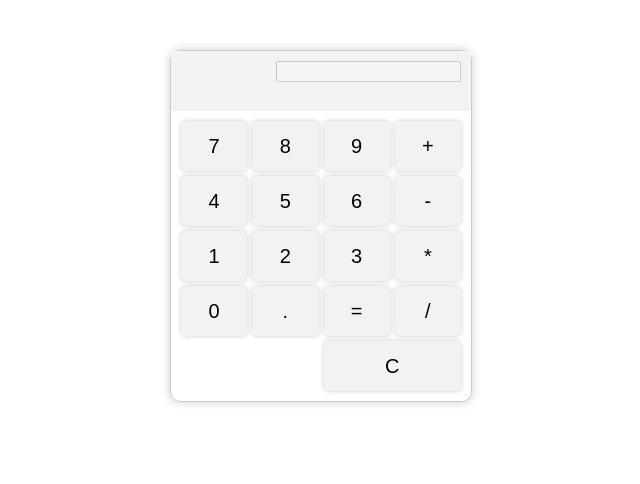
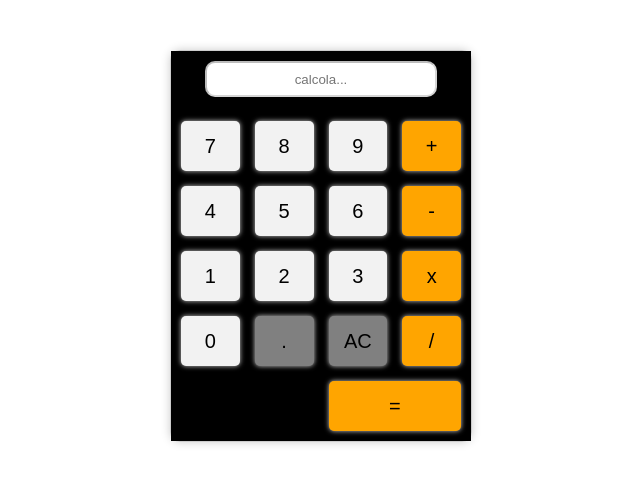
Before and after one commit to AleAlle62/calculator-js-css-html, a plain HTML site: page index.html in a window 1280 px wide. Shown: the whole page, without its empty margins (319-959 px from the left). Drawn offline with Linux system fonts and the light colour scheme.

Commit message:
end project

```diff
--- a/index.html
+++ b/index.html
@@ -3,33 +3,52 @@
 <head>
 	<title>Calcolatrice Web</title>
 	<link rel="stylesheet" href="style.css">
-    <script src="js/script.js" defer></script>
 </head>
 <body>
 	<div class="calculator">
 		<div class="display">
-			<input type="text" id="result" disabled>
+			<input type="text" id="result" disabled
+			placeholder="calcola...">
 		</div>
 		<div class="keys">
 			<button onclick="addNumber('7')">7</button>
 			<button onclick="addNumber('8')">8</button>
 			<button onclick="addNumber('9')">9</button>
-			<button onclick="addOperator('+')">+</button>
+			<button class= 'segni' onclick="addOperator('+')">+</button>
 			<button onclick="addNumber('4')">4</button>
 			<button onclick="addNumber('5')">5</button>
 			<button onclick="addNumber('6')">6</button>
-			<button onclick="addOperator('-')">-</button>
+			<button class= 'segni'onclick="addOperator('-')">-</button>
 			<button onclick="addNumber('1')">1</button>
 			<button onclick="addNumber('2')">2</button>
 			<button onclick="addNumber('3')">3</button>
-			<button onclick="addOperator('*')">*</button>
+			<button class= 'segni'onclick="addOperator('*')">x</button>
 			<button onclick="addNumber('0')">0</button>
-			<button onclick="addNumber('.')">.</button>
-			<button onclick="calculate()">=</button>
-			<button onclick="addOperator('/')">/</button>
-			<button onclick="clearResult()">C</button>
+			<button class= 'segno'onclick="addNumber('.')">.</button>
+			<button class= 'segno'onclick="clearResult()">AC</button>
+			<button class= 'segni'onclick="addOperator('/')">/</button>
+			<button class= 'segni'onclick="calculate()">=</button>
 		</div>
 	</div>
-	<script src="script.js"></script>
+	<script>
+		let result = document.getElementById('result');
+
+function addNumber(number) {
+    result.value += number;
+}
+
+function addOperator(operator) {
+    result.value += operator;
+}
+
+function calculate() {
+    result.value = eval(result.value);
+}
+
+function clearResult() {
+    result.value = '';
+}
+
+	</script>
 </body>
 </html>
--- a/js/script.js
+++ /dev/null
@@ -1,17 +0,0 @@
-let result = document.getElementById('result');
-
-function addNumber(number) {
-    result.value += number;
-}
-
-function addOperator(operator) {
-    result.value += operator;
-}
-
-function calculate() {
-    result.value = eval(result.value);
-}
-
-function clearResult() {
-    result.value = '';
-}
--- a/style.css
+++ b/style.css
@@ -1,3 +1,4 @@
+
 .calculator {
     width: 300px;
     margin: 50px auto;
@@ -9,15 +10,16 @@
 
 .display {
     height: 40px;
-    background-color: #f2f2f2;
-    text-align: right;
+    background-color: rgb(0, 0, 0);
+    text-align: center;
     padding: 10px;
 }
 
 .keys {
+    background-color: rgb(0, 0, 0);
     display: grid;
     grid-template-columns: repeat(4, 1fr);
-    grid-gap: 5px;
+    grid-gap: 15px;
     padding: 10px;
 }
 
@@ -43,3 +45,19 @@ button:hover {
 button:last-child {
     grid-column: 3 / 5;
 }
+
+.segni {
+    background-color: orange;
+}
+
+.segno {
+    background-color: gray;
+}
+
+#result {
+    border-radius: 10px;
+    background-color: white;
+    height: 30px;
+    width: 80%;
+    text-align: center;
+}
```
